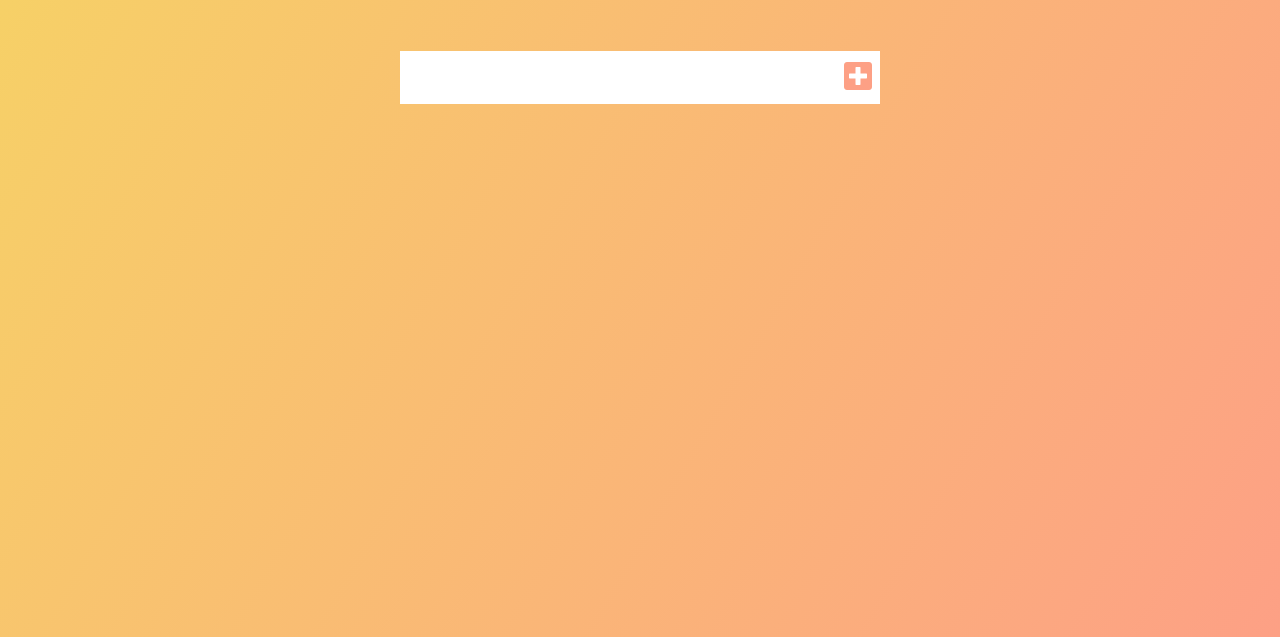
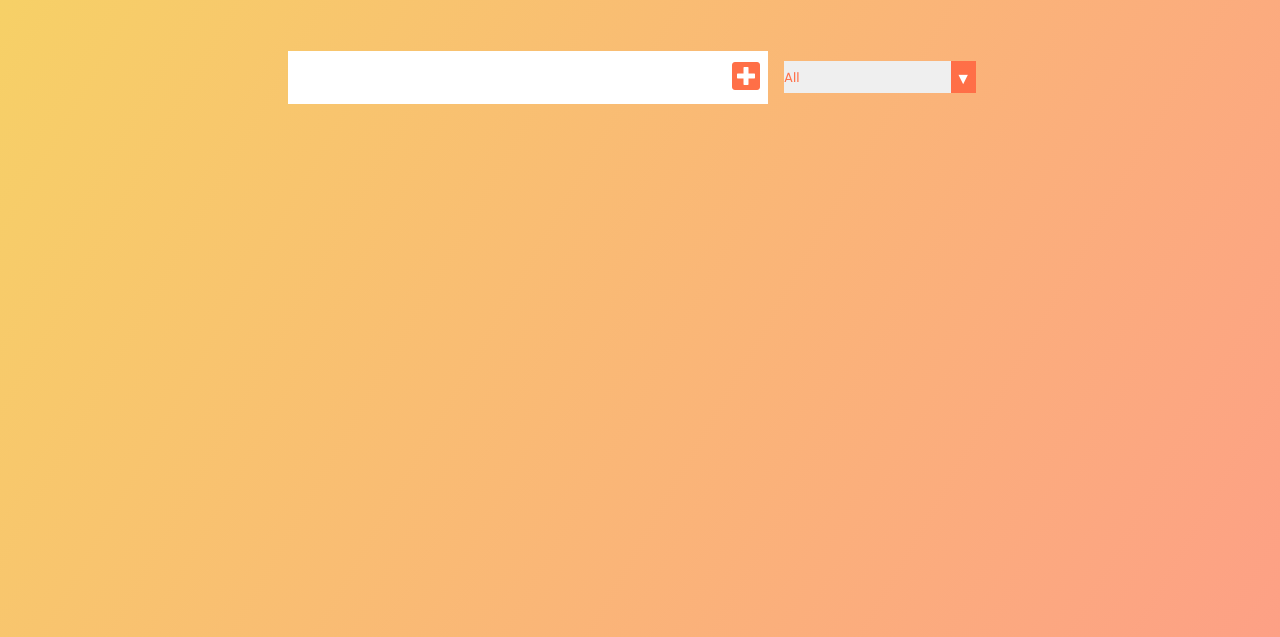
Before and after one commit to amang1609/TODO-List-project, a plain HTML site: page index.html in a window 1280 px wide. Shown: the part 163-800 px from the top of the page. Drawn offline with Linux system fonts and the light colour scheme.

Commit message:
added filter feature

```diff
--- a/app.js
+++ b/app.js
@@ -1,6 +1,7 @@
 const todoInput = document.querySelector(".todo-input");
 const todoButton = document.querySelector(".todo-button");
-const todoList = document.querySelector(".todo-items")
+const todoList = document.querySelector(".todo-items");
+const filterTodo = document.querySelector(".filter-todo");
 
 todoButton.addEventListener("click", function (e) {
     //Prevent natural behaviour
@@ -35,7 +36,7 @@ todoButton.addEventListener("click", function (e) {
     todoList.appendChild(todoDiv);
 });
 
-todoList.addEventListener("click", function(e) {
+todoList.addEventListener("click", function (e) {
     const item = e.target;
 
     if (item.classList[0] === 'complete-btn') {
@@ -54,3 +55,30 @@ todoList.addEventListener("click", function(e) {
         });
     }
 });
+
+
+filterTodo.addEventListener("click", function (e) {
+    const todos = todoList.childNodes;
+    todos.forEach(function (todo) {
+        switch (e.target.value) {
+            case "all":
+                todo.style.display = 'flex';
+                break;
+
+            case "completed":
+                if (todo.classList.contains("completed")) {
+                    todo.style.display = 'flex';
+                } else {
+                    todo.style.display = 'none';
+                }
+                break;
+            case "uncompleted":
+                if (!todo.classList.contains("completed")) {
+                    todo.style.display = 'flex';
+                } else {
+                    todo.style.display = 'none';
+                }
+                break;
+        }
+    })
+});
--- a/index.html
+++ b/index.html
@@ -16,6 +16,13 @@
     <form>
         <input type="text" class="todo-input">
         <button class="todo-button" type="submit"><i class="fas fa-plus-square"></i></button>
+        <div class="select">
+            <select name="todos" class="filter-todo">
+              <option value="all">All</option>
+              <option value="completed">Completed</option>
+              <option value="uncompleted">Uncompleted</option>
+            </select>
+        </div>
     </form>
     <div class="todo-container">
         <ul class="todo-items"></ul>
--- a/style.css
+++ b/style.css
@@ -32,13 +32,14 @@ form {
 }
 
 .todo-button {
-    color: #fda085;
+    color: #ff6f47;
     background: white;
+    cursor: pointer;
     transition: all .4s ease;
 }
 
 .todo-button:hover {
-    background: #fda085;
+    background: #ff6f47;
     color: white;
 }
 
@@ -90,7 +91,7 @@ form {
 }
 
 .delete {
-    transform: translateX(10rem);
+    transform: translateX(20rem);
     opacity: 0;
 }
 
@@ -98,3 +99,36 @@ form {
     text-decoration: line-through;
     opacity: 0.5;
 }
+
+select {
+    -webkit-appearance: none;
+    -moz-appearance: none;
+    -ms-appearance: none;
+    appearance: none;
+    outline: 0;
+    box-shadow: none;
+    border: 0 !important;
+    background-image: none;
+    color: #ff6f47;
+    font-family: "Poppins", sans-serif;
+    cursor: pointer;
+    width: 12rem;
+    height: 2rem;
+  }
+
+  .select {
+    margin: 1rem;
+    position: relative;
+    overflow: hidden;
+  }
+
+  .select::after {
+    content: "\25BC";
+    position: absolute;
+    top: 0;
+    right: 0;
+    padding: .3rem;
+    background: #ff6f47;
+    cursor: pointer;
+    pointer-events: none;
+  }
```
